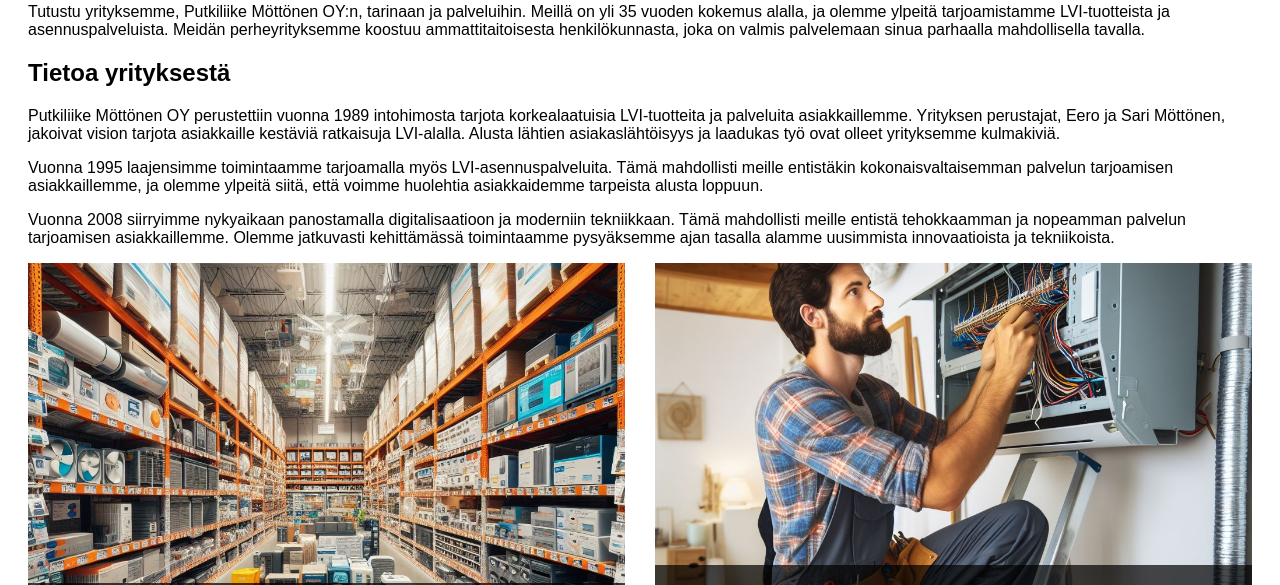
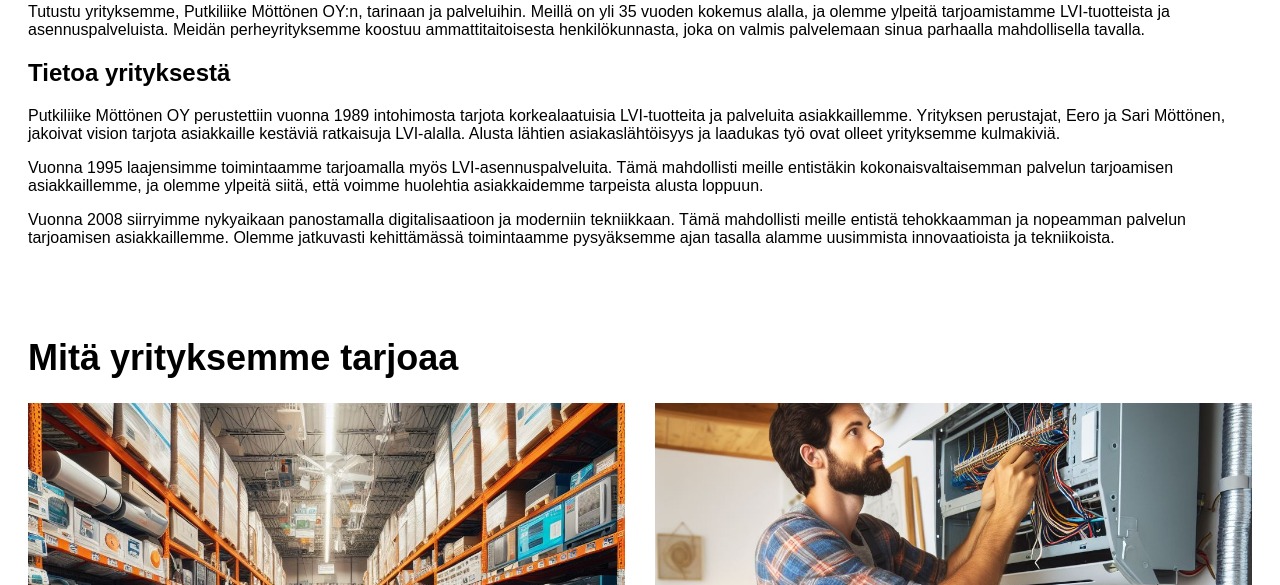
Before and after one commit to Dat1s/petrin-ytt-, a plain HTML site: page petrin-ytt-/möttinen/index.html in a window 1280 px wide. Shown: the part 515-1100 px from the top of the page. Drawn offline with Linux system fonts and the light colour scheme.

Commit message:
pari muutosta

```diff
--- a/petrin-ytt-/möttinen/css/style.css
+++ b/petrin-ytt-/möttinen/css/style.css
@@ -118,3 +118,6 @@ footer a {
     box-sizing: border-box;
     text-align: center;
 }
+.empty-row {
+    height: 50px; /* Adjust height as needed */
+}
--- a/petrin-ytt-/möttinen/index.html
+++ b/petrin-ytt-/möttinen/index.html
@@ -27,6 +27,8 @@
         mahdollisti meille entistä tehokkaamman ja nopeamman palvelun tarjoamisen asiakkaillemme. Olemme
         jatkuvasti kehittämässä toimintaamme pysyäksemme ajan tasalla alamme uusimmista innovaatioista ja
         tekniikoista.</p>
+    <div class="empty-row"></div>
+    <H1>Mitä yrityksemme tarjoaa</H1>
     <div class="gallery">
         <div class="row">
             <div class="image">
```
